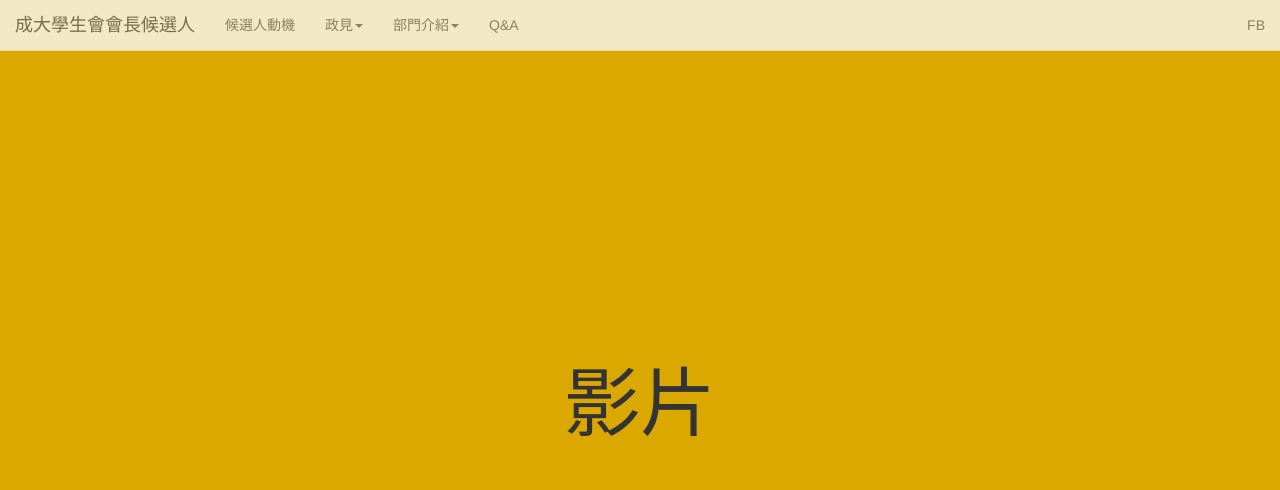
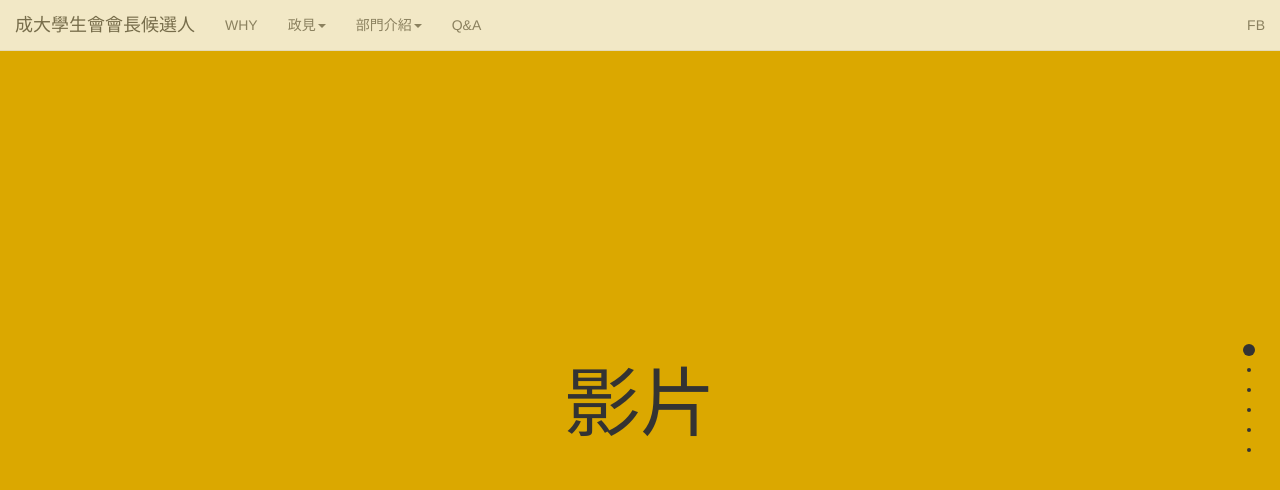
Before and after one commit to nick0916/student_elect, a plain HTML site: page index.html in a window 1280 px wide. Drawn offline with Linux system fonts and the light colour scheme.

Commit message:
修改架構

```diff
--- a/index.html
+++ b/index.html
@@ -15,7 +15,9 @@
     <script type="text/javascript">
         $(document).ready(function() {
             $('#fullpage').fullpage({
-                sectionsColor: ['#dba800', '#4BBFC3', '#918183', '#b24dc5', '#4d7fc5'],
+                sectionsColor: ['#dba800', '#4BBFC3', '#918183', '#b24dc5', '#4d7fc5', '#D7FFF1'],
+                navigation:true,
+                navigationTooltips: ['競選影片', '參選動機', '團隊介紹', '政見', '部門介紹', 'Q&A'],
             });
         });
     </script>
@@ -51,7 +53,7 @@
         <!-- Collect the nav links, forms, and other content for toggling -->
         <div class="collapse navbar-collapse" id="bs-example-navbar-collapse-1">
           <ul class="nav navbar-nav">
-            <li><a href="#">候選人動機 <span class="sr-only">(current)</span></a></li>
+            <li><a href="#">WHY<span class="sr-only">(current)</span></a></li>
             <li class="dropdown">
               <a href="#" class="dropdown-toggle" data-toggle="dropdown" role="button" aria-expanded="false">政見<span class="caret"></span></a>
               <ul class="dropdown-menu" role="menu">
@@ -91,7 +93,10 @@
             <h1>影片</h1>
         </div>
         <div class="section">
-            <h1>候選人介紹</h1>
+            <h1>參選動機</h1>
+        </div>
+        <div class="section">
+            <h1>我們的團隊</h1>
         </div>
         <div class="section">
             <h1>政見</h1>
```
